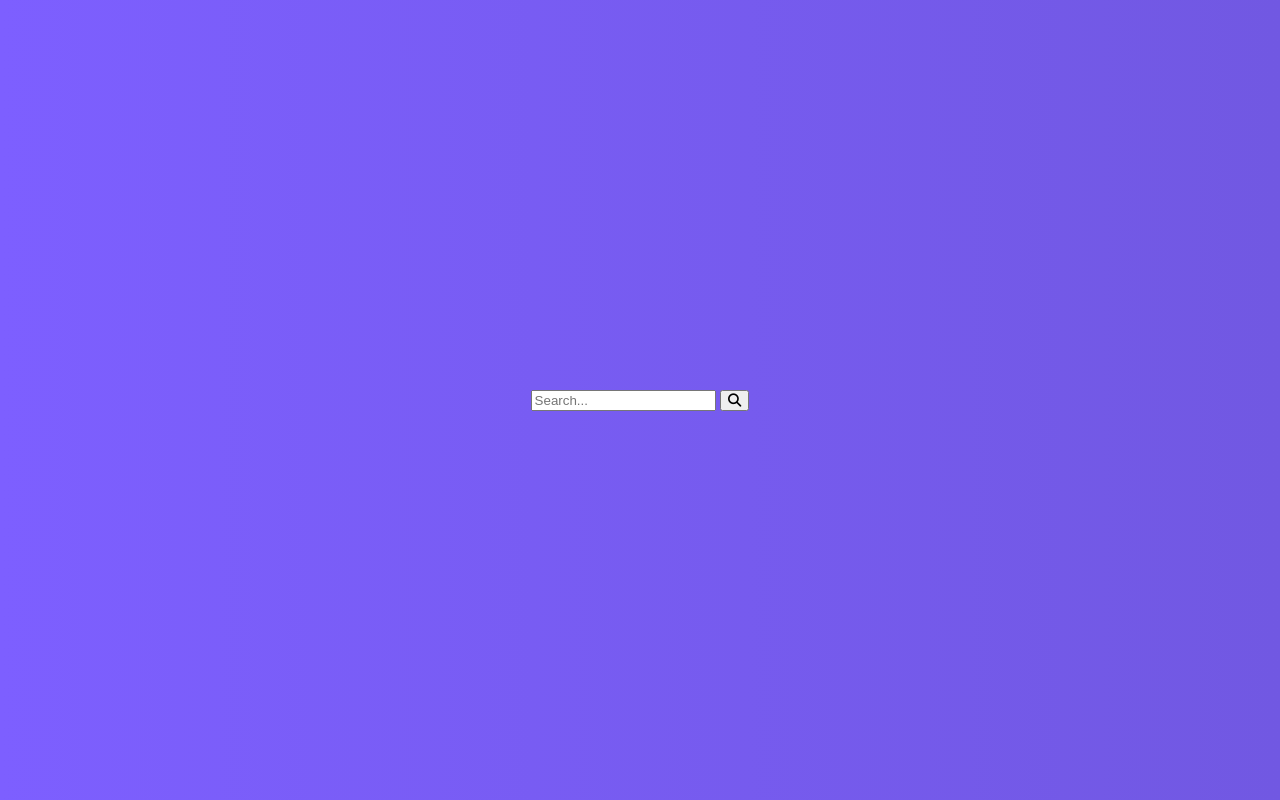
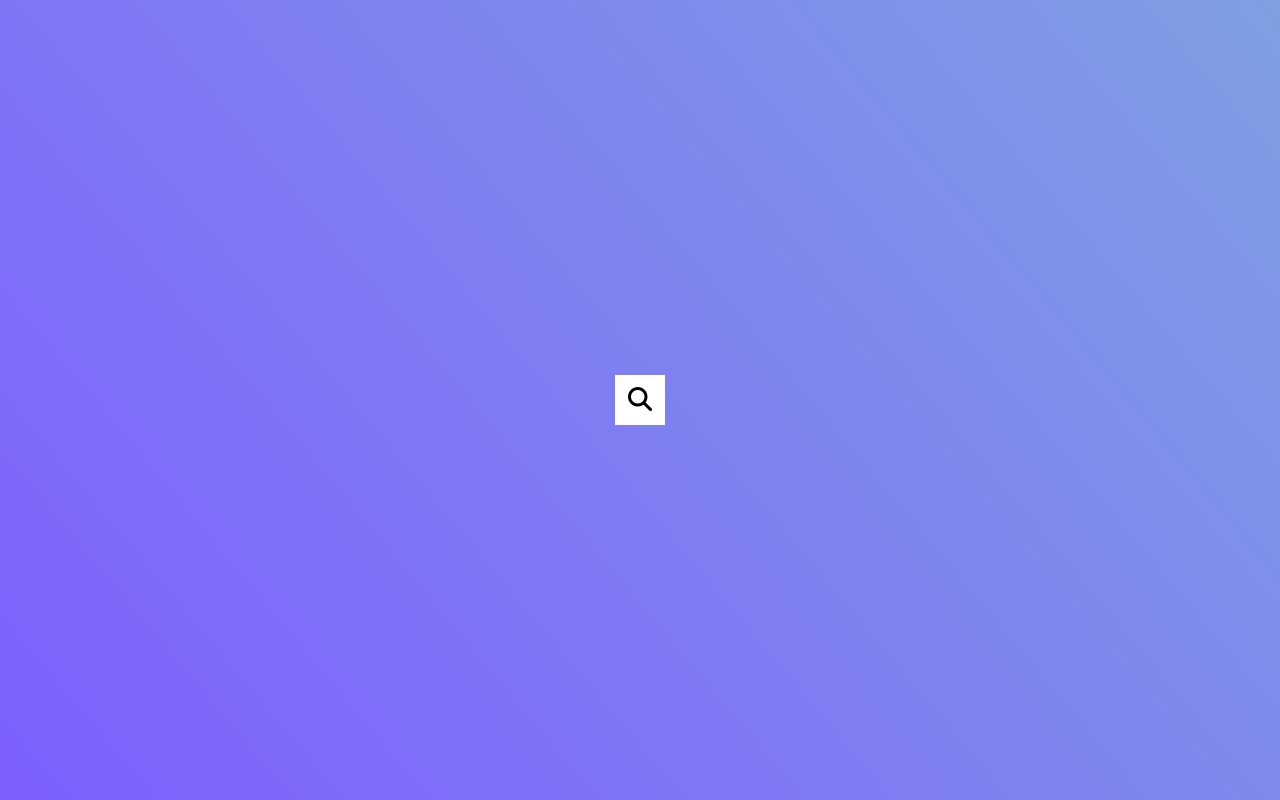
Before and after one commit to TorugoJS/50-Projects-Html-css, a plain HTML site: page Day 4 - Hidden Search Widget/index.html in a window 1280 px wide. Drawn offline with Linux system fonts and the light colour scheme; a web font is replaced by a local one.

Commit message:
day 4 - hidden search widget

```diff
--- a/Day 4 - Hidden Search Widget/script.js
+++ b/Day 4 - Hidden Search Widget/script.js
@@ -0,0 +1,12 @@
+const btn = document.querySelector(".btn");
+const search = document.querySelector(".search");
+const input = document.querySelector(".input");
+
+btn.addEventListener("click", () => {
+  search.classList.toggle("active");
+  input.focus();
+});
+
+input.addEventListener("click", () => {
+  search.classList.hide("active");
+});
--- a/Day 4 - Hidden Search Widget/styles.css
+++ b/Day 4 - Hidden Search Widget/styles.css
@@ -5,7 +5,7 @@
 }
 
 body {
-  background-image: linear-gradient(90deg, #7d5fff, #7158e2);
+  background-image: linear-gradient(50deg, #7d5fff, #7f9fe2);
   font-family: "Muli", sans-serif;
   display: flex;
   align-items: center;
@@ -13,3 +13,44 @@ body {
   height: 100vh;
   margin: 0;
 }
+
+.search {
+  position: relative;
+  height: 50px;
+}
+
+.search .input {
+  background-color: #fff;
+  border: 0;
+  font-size: 18px;
+  padding: 15px;
+  height: 50px;
+  width: 50px;
+  transition: width 0.3 ease;
+}
+
+.btn {
+  background-color: #fff;
+  border: 0;
+  cursor: pointer;
+  font-size: 24px;
+  position: absolute;
+  top: 0;
+  left: 0;
+  height: 50px;
+  width: 50px;
+  transition: transform 0.3s ease;
+}
+
+.btn:focus,
+.input:focus {
+  outline: none;
+}
+
+.search.active .input {
+  width: 200px;
+}
+
+.search.active .btn {
+  transform: translateX(198px);
+}
```
